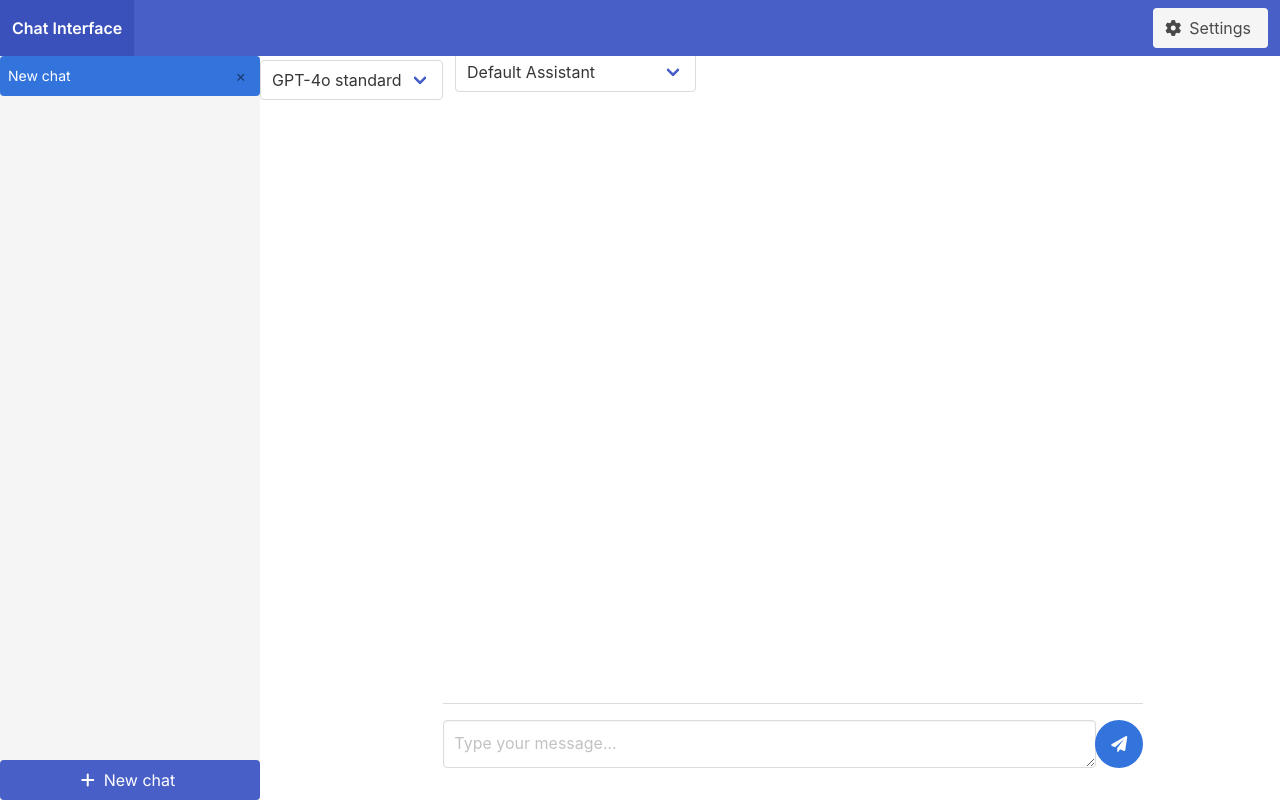
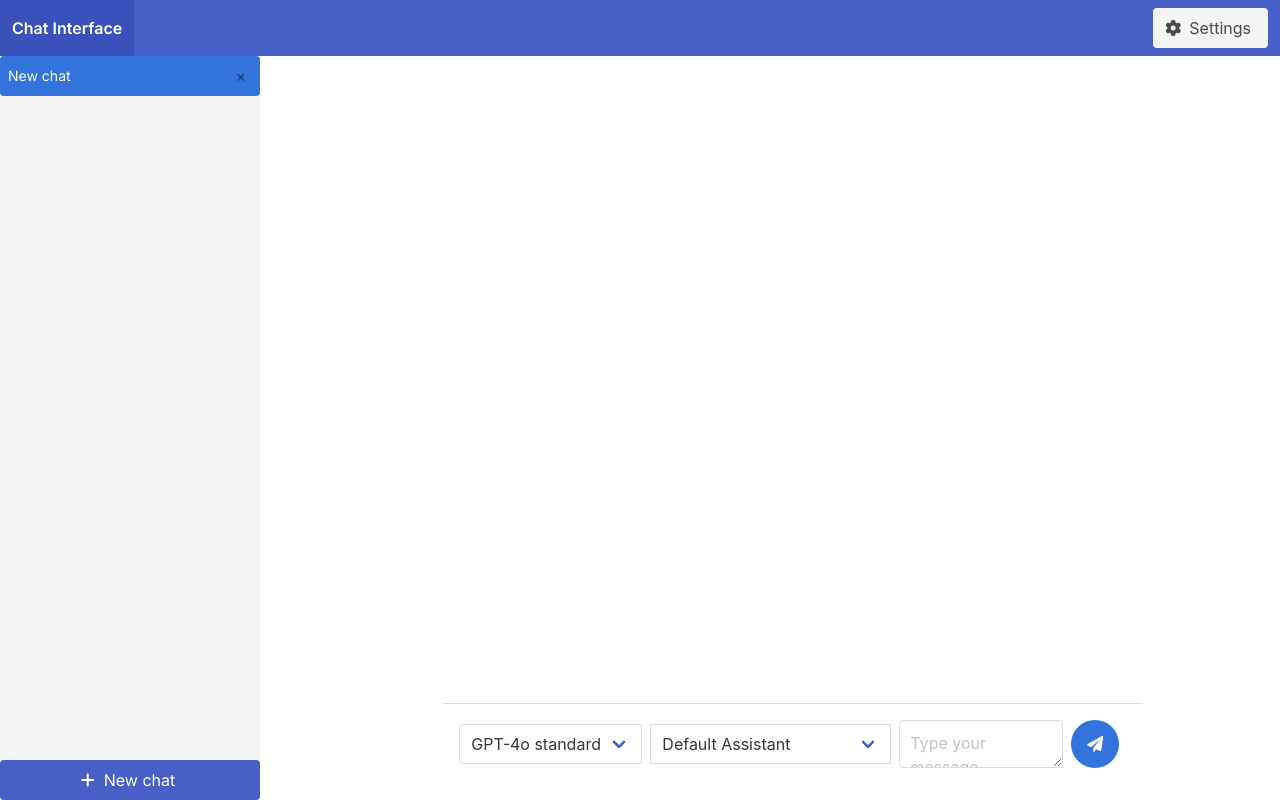
Before and after one commit to aerugo/stina, a plain HTML site: page chat.html in a window 1280 px wide. Drawn offline with nearby package versions, Linux system fonts and the light colour scheme.

Commit message:
feat: Group model and instruction selectors with message input for better UI

```diff
--- a/chat.html
+++ b/chat.html
@@ -55,24 +55,24 @@
         <div class="container is-fluid" style="height: 100%; display: flex; flex-direction: column; align-items: center;">
           <!-- Centered Container for Chat Content -->
           <div class="container is-fluid" style="flex: 1; display: flex; flex-direction: column; height: 100%;">
-          <div class="field is-grouped">
+          <div id="chat-history" class="box content" style="overflow-y: auto;"></div>
+          <div class="field has-addons mt-4">
+            <!-- Model Selector -->
             <div class="control">
-              <label class="label" for="model-select"></label>
               <div class="select">
                 <select id="model-select"></select>
               </div>
             </div>
-            <div class="control" id="instructions-group" style="display: none">
+            <!-- Instruction Selector -->
+            <div class="control" id="instructions-group" style="display: none;">
               <div class="select">
                 <select id="instructions-select"></select>
               </div>
-              <button id="edit-instruction-btn" class="button is-small" style="display: none">
+              <button id="edit-instruction-btn" class="button is-small" style="display: none;">
                 Edit
               </button>
             </div>
-          </div>
-          <div id="chat-history" class="box content" style="overflow-y: auto;"></div>
-          <div class="field has-addons mt-4">
+            <!-- User Input -->
             <div class="control is-expanded">
               <textarea
                 id="user-input"
@@ -81,6 +81,7 @@
                 rows="1"
               ></textarea>
             </div>
+            <!-- Send Button -->
             <div class="control">
               <button id="send-btn" class="button is-primary">
                 <span class="icon"><i class="fas fa-paper-plane"></i></span>
--- a/src/styles/components/inputs.css
+++ b/src/styles/components/inputs.css
@@ -31,6 +31,50 @@
   bottom: 0;
   background: #fff;
   z-index: 1;
+  flex-wrap: wrap;
+  align-items: center;
+  padding: 1rem;
+  border-top: 1px solid #dbdbdb;
+}
+
+/* Adjust spacing between controls */
+.field.has-addons.mt-4 .control {
+  margin-bottom: 0.5rem;
+  margin-right: 0.5rem;
+}
+
+/* Ensure select elements and buttons have appropriate widths */
+.field.has-addons.mt-4 .control .select,
+.field.has-addons.mt-4 .control button {
+  width: 100%;
+}
+
+/* Responsive adjustments */
+@media screen and (min-width: 768px) {
+  .field.has-addons.mt-4 {
+    flex-wrap: nowrap;
+  }
+
+  .field.has-addons.mt-4 .control {
+    margin-bottom: 0;
+  }
+
+  .field.has-addons.mt-4 .control {
+    flex: none;
+  }
+
+  .field.has-addons.mt-4 .control.is-expanded {
+    flex: 1 1 auto;
+  }
+
+  .field.has-addons.mt-4 .control .select {
+    width: auto;
+    min-width: 150px;
+  }
+
+  .field.has-addons.mt-4 .control button {
+    width: auto;
+  }
 }
 
 #user-input:focus {
```
